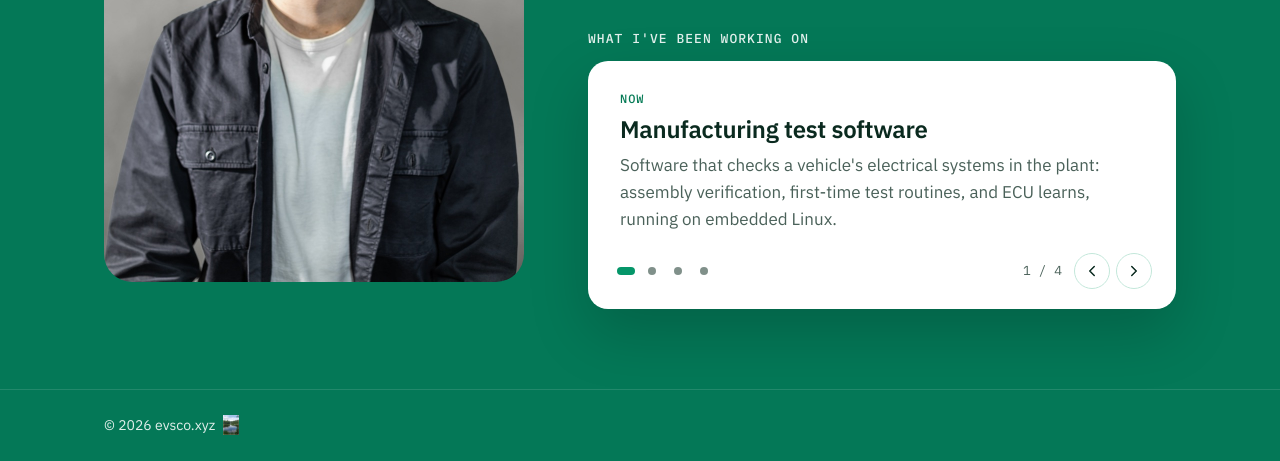
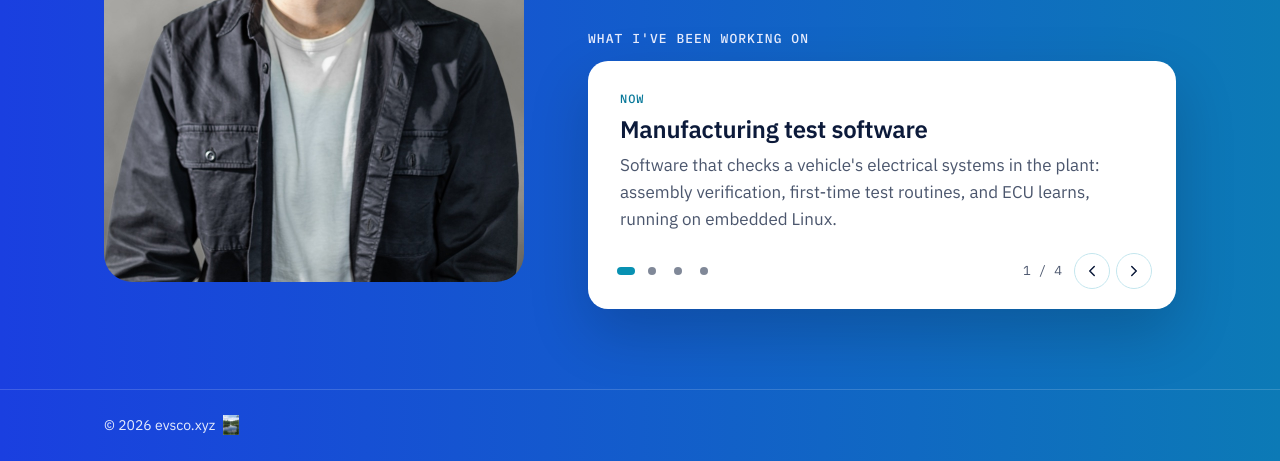
Before and after one commit to rayevan/evsco-web, a plain HTML site: page index.html in a window 1280 px wide. Shown: the part 350-811 px from the top of the page. Drawn offline with Linux system fonts and the light colour scheme.

Commit message:
Switch palette to Cobalt Lagoon (#8)
Replace Emerald with a cobalt-to-blue gradient (#1a3fe0 to #0c7ab6),
softened from the original cyan end so white text stays above 4.5:1
across the page. Lighten the muted text so the section label and
footer pass too.

Contact button borders, hover fills and the footer divider are now
translucent white, so the LinkedIn and GitHub buttons match the
gradient wherever they sit instead of showing a flat cobalt patch.

Emerald moves to palettes.css as a saved alternate; the theme color
and favicon follow the new cobalt.

Co-authored-by: Claude Opus 5.5 <noreply@anthropic.com>

```diff
--- a/index.html
+++ b/index.html
@@ -7,7 +7,7 @@
   <title>evsco.xyz</title>
   <meta name="description"
     content="I am a software developer focused on backend and low-level systems, currently working in the automotive industry.">
-  <meta name="theme-color" content="#047857">
+  <meta name="theme-color" content="#1a3fe0">
   <meta property="og:title" content="evsco.xyz">
   <meta property="og:description"
     content="I am a software developer focused on backend and low-level systems, currently working in the automotive industry.">
--- a/palettes.css
+++ b/palettes.css
@@ -5,6 +5,29 @@
    Also update <meta name="theme-color"> and the favicon fill in
    index.html to the palette's --hero-bg.
    ------------------------------------------------------------------ */
+
+/* Emerald: deep vivid green. Live from 2026-11-11 to 2026-11-22. */
+:root {
+  --bg: #ffffff;
+  --header-line: #22886b;
+  --hero-bg: #047857;
+  --hero-fg: #ffffff;
+  --hero-muted: #e1efeb;
+  --hero-line: #75b5a3;
+  --hero-hover: #1d8668;
+  --portrait-ring: #e1efeb;
+  --accent: #059669;
+  --on-accent: #0a2a1f;
+  --accent-text: #067b56;
+  --tint: #e7f7f0;
+  --card: #f3fbf8;
+  --line: #c3e7da;
+  --ink: #0a2a1f;
+  --ink-soft: #4a6159;
+  --footer-bg: #064e3b;
+  --footer-fg: #ffffff;
+  --footer-muted: #c8d8d4;
+}
 
 /* Cobalt Mint: cobalt hero with a fresh green accent. */
 :root {
@@ -24,30 +47,6 @@
   --line: #c7eadd;
   --ink: #0c1240;
   --ink-soft: #4b5072;
-  --footer-bg: #0b1a7a;
-  --footer-fg: #ffffff;
-  --footer-muted: #c9cde2;
-}
-
-/* Cobalt Lagoon: cobalt hero fading into cyan (gradient). */
-:root {
-  --bg: #ffffff;
-  --header-line: #3556e4;
-  --hero-bg: #1a3fe0;
-  --hero-bg2: #0891b2;
-  --hero-fg: #ffffff;
-  --hero-muted: #c3cdf7;
-  --hero-line: #8195ee;
-  --hero-hover: #3152e3;
-  --portrait-ring: #e4e8fb;
-  --accent: #0891b2;
-  --on-accent: #0c1a3a;
-  --accent-text: #09799a;
-  --tint: #e8f6fa;
-  --card: #f4fbfd;
-  --line: #c4e6ee;
-  --ink: #0c1a3a;
-  --ink-soft: #4b566d;
   --footer-bg: #0b1a7a;
   --footer-fg: #ffffff;
   --footer-muted: #c9cde2;
--- a/style.css
+++ b/style.css
@@ -1,28 +1,30 @@
 /* ------------------------------------------------------------------
-   Palette: Emerald
-   Alternate palettes (Cobalt Mint, Cobalt Lagoon, Teal) live in
+   Palette: Cobalt Lagoon (cobalt fading into cyan)
+   Alternate palettes (Emerald, Cobalt Mint, Teal) live in
    palettes.css. To switch, replace this :root block with one of them.
    ------------------------------------------------------------------ */
 :root {
   --bg: #ffffff;
-  --header-line: #22886b;
-  --hero-bg: #047857;
+  /* Lines and hover are translucent white so they match the gradient wherever they sit. */
+  --header-line: rgba(255, 255, 255, 0.16);
+  --hero-bg: #1a3fe0;
+  --hero-bg2: #0c7ab6; /* between the original #0891b2 and the softer #0e6bb8; white text stays at 4.7:1+ */
   --hero-fg: #ffffff;
-  --hero-muted: #e1efeb;
-  --hero-line: #75b5a3;
-  --hero-hover: #1d8668;
-  --portrait-ring: #e1efeb;
-  --accent: #059669;
-  --on-accent: #0a2a1f;
-  --accent-text: #067b56;
-  --tint: #e7f7f0;
-  --card: #f3fbf8;
-  --line: #c3e7da;
-  --ink: #0a2a1f;
-  --ink-soft: #4a6159;
-  --footer-bg: #064e3b;
+  --hero-muted: #e6ebfc; /* 6.2:1 on cobalt; 4.5:1+ everywhere the section label and footer text sit */
+  --hero-line: rgba(255, 255, 255, 0.6);
+  --hero-hover: rgba(255, 255, 255, 0.14);
+  --portrait-ring: #e4e8fb;
+  --accent: #0891b2;
+  --on-accent: #0c1a3a;
+  --accent-text: #09799a;
+  --tint: #e8f6fa;
+  --card: #f4fbfd;
+  --line: #c4e6ee;
+  --ink: #0c1a3a;
+  --ink-soft: #4b566d;
+  --footer-bg: #0b1a7a;
   --footer-fg: #ffffff;
-  --footer-muted: #c8d8d4;
+  --footer-muted: #c9cde2;
 
   --font-sans: "IBM Plex Sans", system-ui, -apple-system, "Segoe UI", sans-serif;
   --font-mono: "IBM Plex Mono", ui-monospace, "SF Mono", Menlo, monospace;
```
